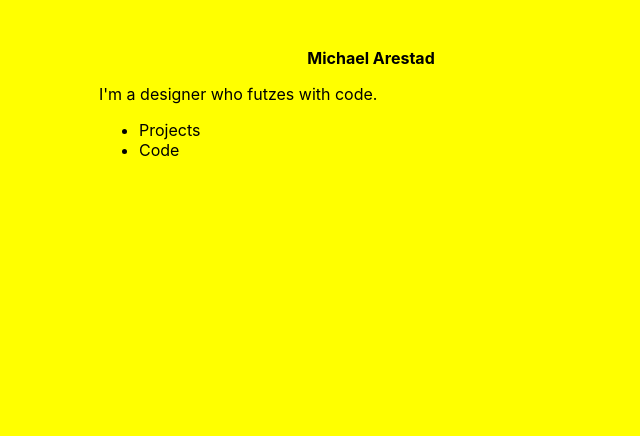
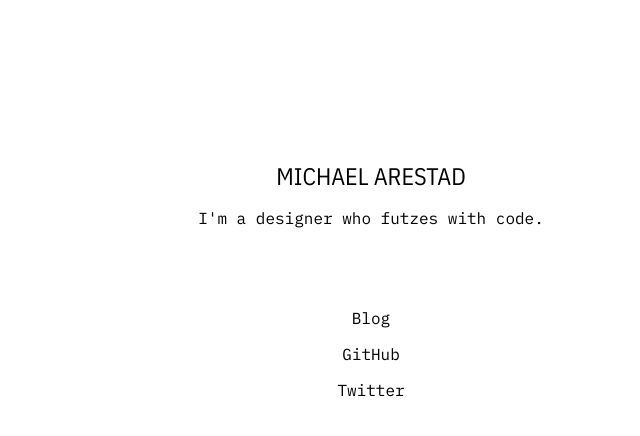
Before and after one commit to MichaelArestad/portfolio, a Next.js app: page / in a window 1280 px wide. Shown: the top 436 px of the page, without its empty margins (269-909 px from the left). Built offline with nearby package versions, Linux system fonts and the light colour scheme.

Commit message:
Updated the layout a bit. Starting to split things up and toy with props. Learning how Sass plays with Next.js. Might switch to CSS in JS. Will see.

```diff
--- a/components/header/header.module.scss
+++ b/components/header/header.module.scss
@@ -3,5 +3,10 @@
 }
 
 .title {
-  font-size: 1rem;
+  font-size: 24px;
+  font-family: 'IBM Plex Sans Condensed', sans-serif;
+  font-weight: 400;
+  text-transform: uppercase;
+  margin-top: 20vh;
+  margin-bottom: 2vh;
 }
--- a/components/layout/layout.js
+++ b/components/layout/layout.js
@@ -1,5 +1,4 @@
 import Header from '../header/header'
-import cn from 'classnames'
 import PageMeta from '../page-meta'
 import styles from './layout.module.scss'
 
--- /dev/null
+++ b/components/list/list.js
@@ -0,0 +1,21 @@
+import PageMeta from '../page-meta'
+import cn from 'classnames'
+import styles from './list.module.scss'
+
+export default function List({
+  style,
+  children
+  }) {
+
+  const styleType = () => {
+    if ( style === 'minimal' ) {
+      return styles.minimal;
+    }
+  };
+
+  return (
+    <ul className={ cn(styles.list, styleType() ) }>
+      {children}
+    </ul>
+  )
+}
--- /dev/null
+++ b/components/list/list.module.scss
@@ -0,0 +1,14 @@
+.list {
+  // background: red;
+}
+
+.minimal {
+  text-align: center;
+  list-style: none;
+  margin: 0;
+  padding: 0;
+
+  li {
+    margin-bottom: 1rem;
+  }
+}
--- a/pages/index.js
+++ b/pages/index.js
@@ -1,6 +1,7 @@
 import Head from 'next/head'
-import Link from 'next/link'
+// import Link from 'next/link'
 import Layout from '../components/layout/layout'
+import List from '../components/list/list'
 
 export default function Home() {
   return (
@@ -9,11 +10,16 @@
         <title>Create Next App</title>
       </Head>
       <main>
-        <p>I'm a designer who futzes with code.</p>
-        <ul>
+        <p className="description">I'm a designer who futzes with code.</p>
+        {/* <ul>
           <li><Link href="/projects">Projects</Link></li>
           <li><Link href="/code">Code</Link></li>
-        </ul>
+        </ul> */}
+        <List style="minimal">
+          <li><a href="">Blog</a></li>
+          <li><a href="">GitHub</a></li>
+          <li><a href="">Twitter</a></li>
+        </List>
       </main>
     </Layout>
   )
--- a/styles/globals.scss
+++ b/styles/globals.scss
@@ -1,10 +1,22 @@
+// To do - get these locally once I remove unused typefaces
+@import url('https://fonts.googleapis.com/css2?family=IBM+Plex+Mono:ital,wght@0,100;0,200;0,300;0,400;0,500;0,600;0,700;1,100;1,200;1,300;1,400;1,500;1,600;1,700&family=IBM+Plex+Sans+Condensed:ital,wght@0,100;0,200;0,300;0,400;0,500;0,600;0,700;1,100;1,200;1,300;1,400;1,500;1,600;1,700&family=IBM+Plex+Sans:ital,wght@0,100;0,200;0,300;0,400;0,500;0,600;0,700;1,100;1,200;1,300;1,400;1,500;1,600;1,700&family=IBM+Plex+Serif:ital,wght@0,100;0,200;0,300;0,400;0,500;0,600;0,700;1,100;1,200;1,300;1,400;1,500;1,600;1,700&display=swap');
+
 html,
 body {
-	background: yellow;
+	background: #fff;
 	padding: 0;
 	margin: 0;
 	font-family: -apple-system, BlinkMacSystemFont, Segoe UI, Roboto, Oxygen,
 		Ubuntu, Cantarell, Fira Sans, Droid Sans, Helvetica Neue, sans-serif;
+	font-family: 'IBM Plex Mono', monospace;
+	// font-family: 'IBM Plex Sans', sans-serif;
+	// font-family: 'IBM Plex Sans Condensed', sans-serif;
+	// font-family: 'IBM Plex Serif', serif;
+}
+
+.description {
+	text-align: center;
+	margin-bottom: 10vh;
 }
 
 a {
```
